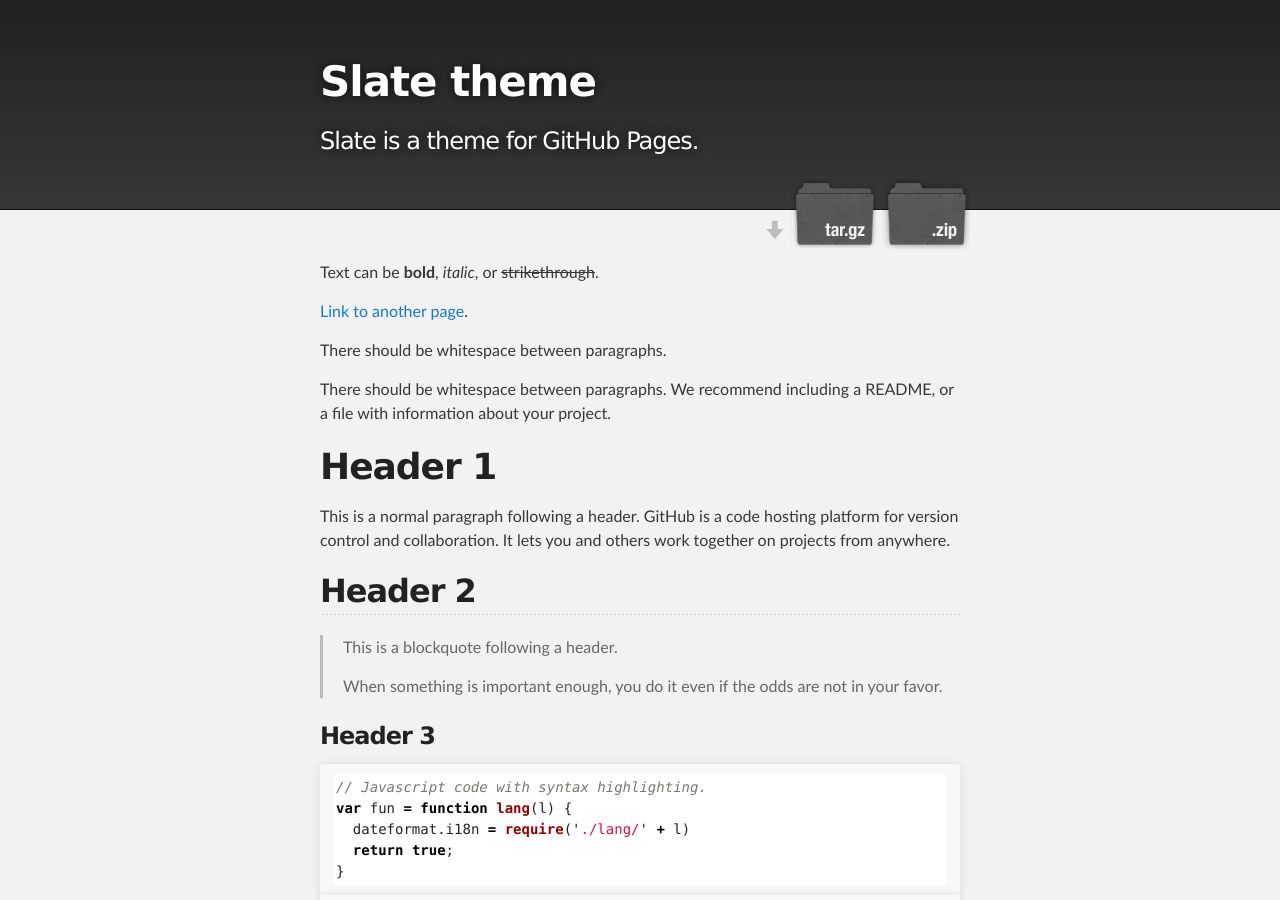
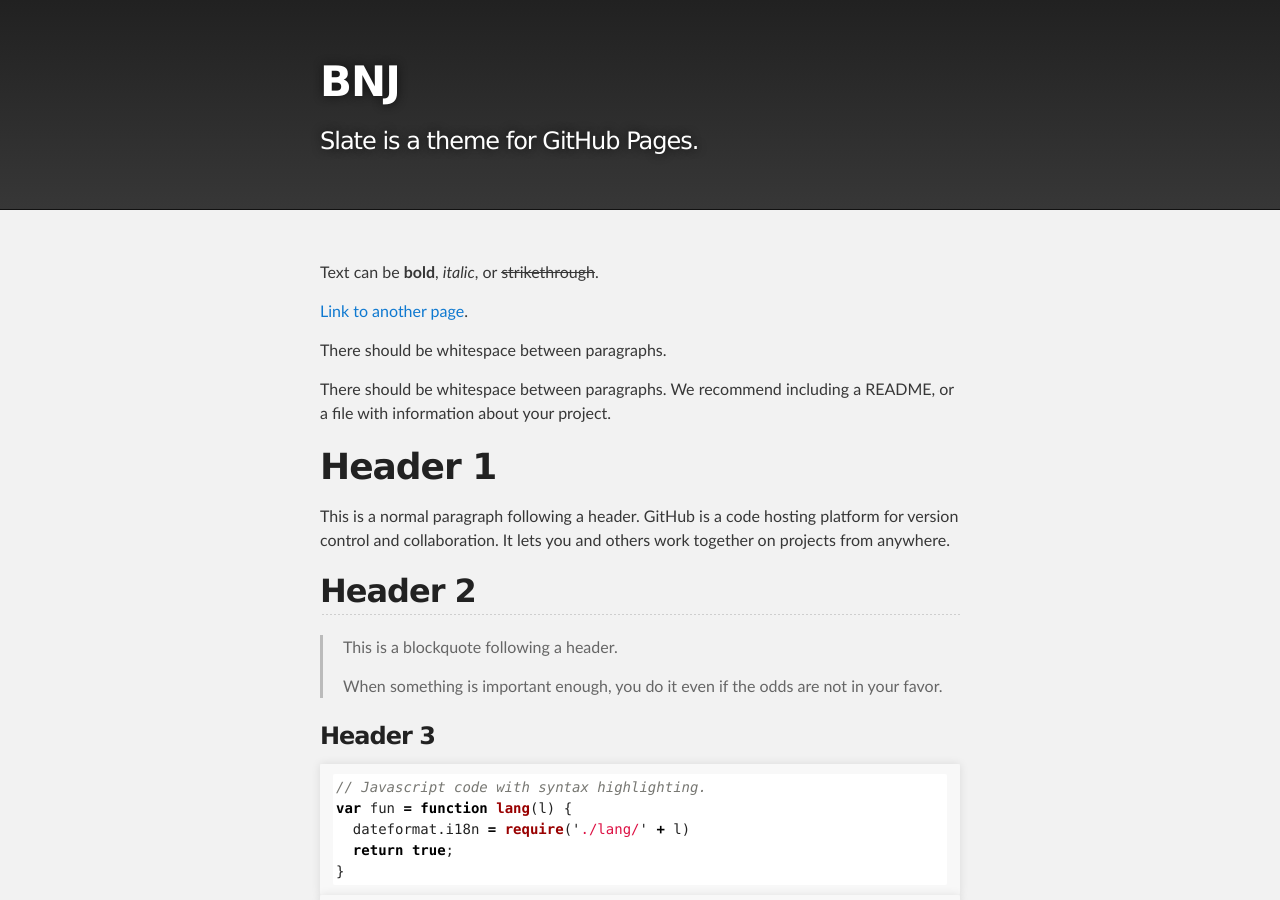
Before and after one commit to wenry55/wenry55.github.io, a Jekyll site: the page built from index.md, in a window 1280 px wide and 900 px high. Built offline with Jekyll 4.4.1, drawn with Linux system fonts in a browser that asks for light colours.

Commit message:
Update _config.yml

```diff
--- a/_config.yml
+++ b/_config.yml
@@ -1,5 +1,5 @@
-title: Slate theme
+title: BNJ
 description: Slate is a theme for GitHub Pages.
-show_downloads: true
+show_downloads: false
 google_analytics:
 theme: jekyll-theme-slate
```
